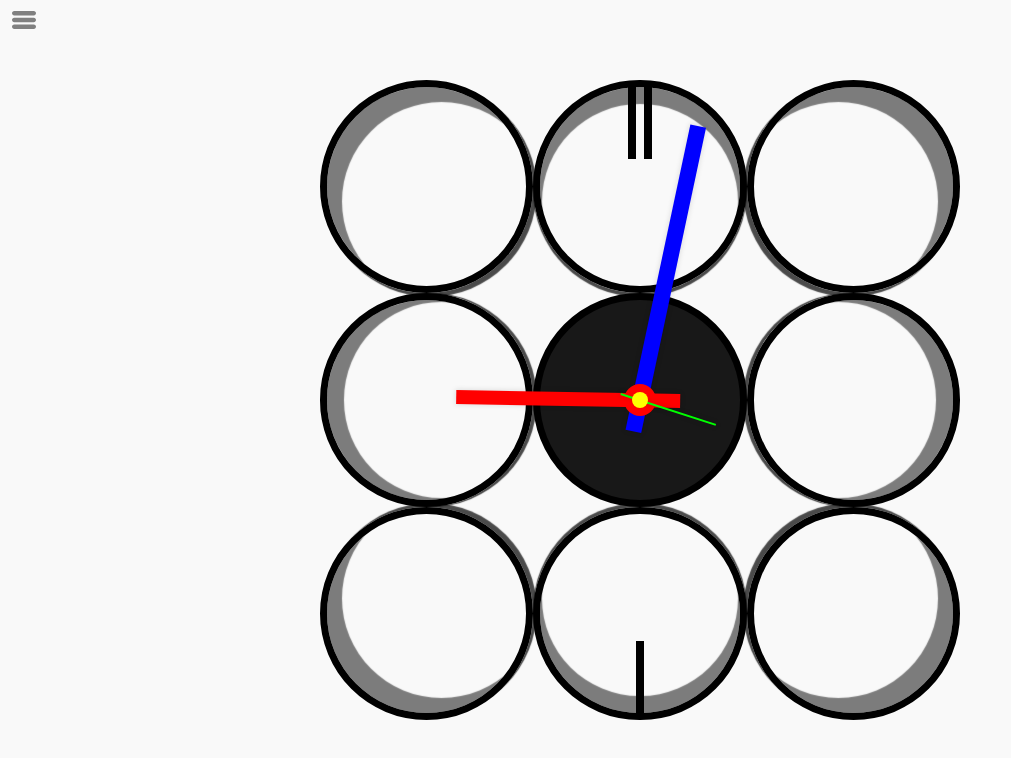
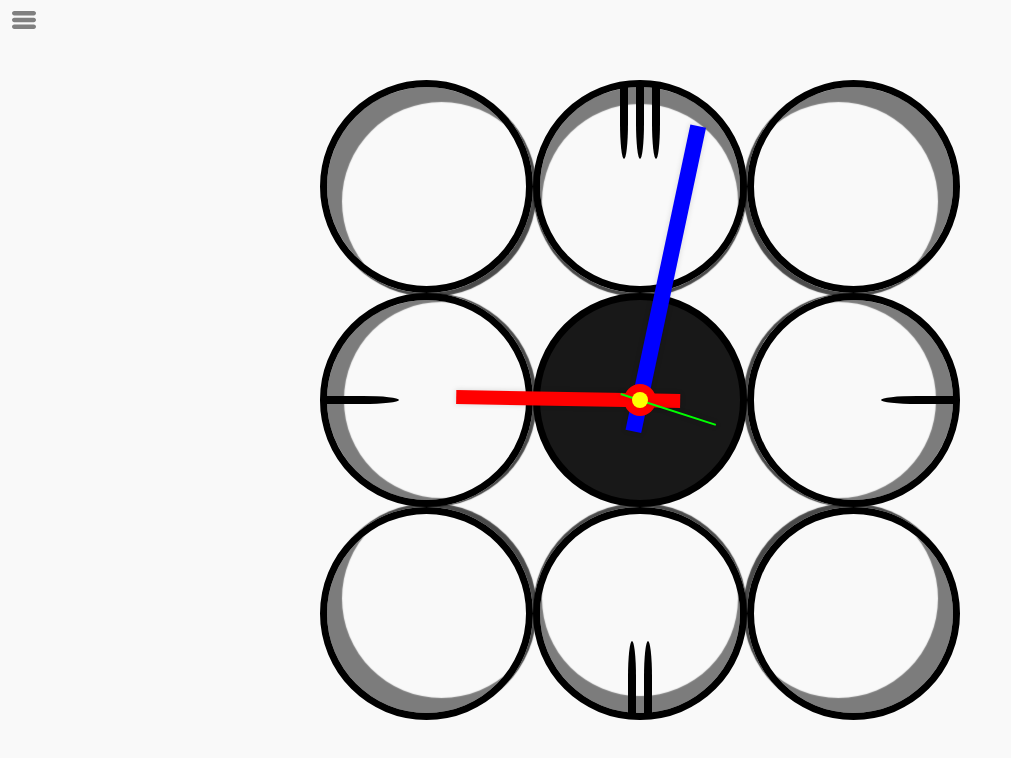
Before and after one commit to koshonson/kayaclock, a React app: page / in a window 1280 px wide. Shown: the top 758 px of the page, without its empty margins (0-1011 px from the left). Built offline with nearby package versions, Linux system fonts and the light colour scheme.

Commit message:
pin style getter implemented

```diff
--- a/src/components/ClockBoard.js
+++ b/src/components/ClockBoard.js
@@ -13,10 +13,7 @@ const ClockBoard = ({ menuVisible }) => {
 		<div className={`clock centered ${menuVisible ? 'clock-open-menu' : ''}`}>
 			<div style={getClockBoardStyle(style)}>
 				<ClockCell type="topLeft" />
-				<ClockCell type="top">
-					<div className="pin pin-top-one"></div>
-					<div className="pin pin-top-two"></div>
-				</ClockCell>
+				<ClockCell type="top" />
 				<ClockCell type="topRight" />
 				<ClockCell type="left" />
 				<ClockCell type="center">
@@ -24,9 +21,7 @@ const ClockBoard = ({ menuVisible }) => {
 				</ClockCell>
 				<ClockCell type="right" />
 				<ClockCell type="bottomLeft" />
-				<ClockCell type="bottom">
-					<div className="pin pin-bottom-one"></div>
-				</ClockCell>
+				<ClockCell type="bottom" />
 				<ClockCell type="bottomRight" />
 			</div>
 		</div>
--- a/src/components/clock/ClockCell.js
+++ b/src/components/clock/ClockCell.js
@@ -1,11 +1,37 @@
 import React, { useContext } from 'react';
 import { styleContext } from '../../context/styleContext';
-import { getClockCellStyle } from '../../styles/clockStyleFunctions';
+import {
+	getClockCellStyle,
+	getClockPinsStyle
+} from '../../styles/clockStyleFunctions';
 
 const ClockCell = ({ type, children }) => {
 	const { style } = useContext(styleContext);
 
-	return <div style={getClockCellStyle({ style, type })}>{children}</div>;
+	const renderPins = ({ style, type }) => {
+		if (!style.clockPins[type]) return;
+		const pins = style.clockPins[type];
+		return pins.map((pin, i) => {
+			return (
+				<div
+					key={`pin-${type}-${i}`}
+					style={getClockPinsStyle({
+						style: pin,
+						type,
+						numPins: pins.length,
+						pinIdx: i
+					})}
+				></div>
+			);
+		});
+	};
+
+	return (
+		<div style={getClockCellStyle({ style, type })}>
+			{renderPins({ style, type })}
+			{children}
+		</div>
+	);
 };
 
 export default ClockCell;
--- a/src/components/menu/MenuSectionCells.js
+++ b/src/components/menu/MenuSectionCells.js
@@ -8,7 +8,7 @@ import Input from '../generic/Input';
 
 const MenuSectionCells = ({ title, type }) => {
 	const { style: currentStyles, setStyle } = useContext(styleContext);
-	const style = clockCellStyler('outer', currentStyles);
+	const style = clockCellStyler('edges', currentStyles);
 	const { topLeft } = currentStyles.clockCells;
 
 	return (
--- a/src/styles/clock.css
+++ b/src/styles/clock.css
@@ -23,3 +23,27 @@
 	width: 1vmin;
 	height: 9vmin;
 }
+
+.pin-left-one {
+	background-color: black;
+	left: 0;
+	top: calc(50% - 0.5vmin + 2vmin);
+	height: 1vmin;
+	width: 9vmin;
+}
+
+.pin-left-two {
+	background-color: black;
+	top: calc(50% - 0.5vmin);
+	left: 0;
+	height: 1vmin;
+	width: 9vmin;
+}
+
+.pin-left-three {
+	background-color: black;
+	top: calc(50% - 0.5vmin - 2vmin);
+	left: 0;
+	height: 1vmin;
+	width: 9vmin;
+}
--- a/src/styles/clockStyleFunctions/clockCell.js
+++ b/src/styles/clockStyleFunctions/clockCell.js
@@ -89,9 +89,9 @@ const setClockCellStyle = ({ type, styles }, currentStyles) => {
 };
 
 const singleCellStyler = (type, currentStyles) => {
-	const changeStyle = styles => setClockCellStyle({ type, styles }, currentStyles);
 	return OPTIONS.reduce((a, v) => {
-		a[v] = value => changeStyle({ [v]: value });
+		a[v] = value =>
+			setClockCellStyle({ type, styles: { [v]: value } }, currentStyles);
 		return a;
 	}, {});
 };
--- /dev/null
+++ b/src/styles/clockStyleFunctions/clockPins.js
@@ -0,0 +1,124 @@
+const getVminValue = value => `${value}vmin`;
+const getPctValue = value => `${value}%`;
+const getOffsetValue = offset => getVminValue(0 - offset);
+const placeCenterPin = ({ width }) => `calc(50% - ${width / 2}vmin)`;
+const getRadiusProperty = position => `border${position}Radius`;
+
+const placeLeftPinDouble = ({ width, gap }) =>
+	`calc(50% - ${width / 2}vmin - ${gap}vmin)`;
+const placeRightPinDouble = ({ width, gap }) =>
+	`calc(50% - ${width / 2}vmin + ${gap}vmin)`;
+const placeLeftPinTriple = ({ width, gap }) =>
+	`calc(50% - ${width / 2}vmin - ${width + gap}vmin)`;
+const placeRightPinTriple = ({ width, gap }) =>
+	`calc(50% - ${width / 2}vmin + ${width + gap}vmin)`;
+
+const TYPE_POSITIONS = {
+	top: { top: 0, left: 1 },
+	left: { top: 1, left: 0 },
+	right: { top: 1, right: 0 },
+	bottom: { bottom: 0, left: 1 }
+};
+
+const getPositionParamsByType = type => {
+	const options = TYPE_POSITIONS[type];
+	const keys = Object.keys(options);
+	return (main, offset) => {
+		return keys.reduce((a, v) => {
+			a[v] = options[v] ? main : offset;
+			return a;
+		}, {});
+	};
+};
+
+// opts Object expects {width, gap} shape (just {width} for the centerPin)
+const getPositionByType = type => {
+	const setPositionParams = getPositionParamsByType(type);
+	return {
+		placeCenterPin: (main, offset) =>
+			setPositionParams(placeCenterPin(main), offset),
+		placeLeftPinDouble: (main, offset) =>
+			setPositionParams(placeLeftPinDouble(main), offset),
+		placeRightPinDouble: (main, offset) =>
+			setPositionParams(placeRightPinDouble(main), offset),
+		placeLeftPinTriple: (main, offset) =>
+			setPositionParams(placeLeftPinTriple(main), offset),
+		placeRightPinTriple: (main, offset) =>
+			setPositionParams(placeRightPinTriple(main), offset)
+	};
+};
+
+const positionGetter = ({ type, numPins }) => {
+	const getPositionStyles = getPositionByType(type);
+	switch (numPins) {
+		case 1:
+			return [
+				({ width }, offset) =>
+					getPositionStyles.placeCenterPin({ width }, offset)
+			];
+		case 2:
+			return [
+				(opts, offset) => getPositionStyles.placeLeftPinDouble(opts, offset),
+				(opts, offset) => getPositionStyles.placeRightPinDouble(opts, offset)
+			];
+		default:
+			return [
+				(opts, offset) => getPositionStyles.placeLeftPinTriple(opts, offset),
+				(opts, offset) => getPositionStyles.placeCenterPin(opts, offset),
+				(opts, offset) => getPositionStyles.placeRightPinTriple(opts, offset)
+			];
+	}
+};
+
+const getDimensionsByType = type => {
+	return ({ width, length }) => {
+		if (type === 'left' || type === 'right') {
+			return { width: getVminValue(length), height: getVminValue(width) };
+		}
+		return { width: getVminValue(width), height: getVminValue(length) };
+	};
+};
+
+const TYPE_RADIUS = {
+	top: { inner: ['BottomLeft', 'BottomRight'], outer: ['TopLeft', 'TopRight'] },
+	left: { inner: ['TopRight', 'BottomRight'], outer: ['TopLeft', 'BottomLeft'] },
+	right: { inner: ['TopLeft', 'BottomLeft'], outer: ['TopRight', 'BottomRight'] },
+	bottom: { inner: ['TopLeft', 'TopRight'], outer: ['BottomLeft', 'BottomRight'] }
+};
+
+const getRadiusByType = type => {
+	const options = TYPE_RADIUS[type];
+	return ({ innerRadius, outerRadius }) => {
+		return ['inner', 'outer'].reduce((a, v) => {
+			options[v].forEach(radius => {
+				a[getRadiusProperty(radius)] =
+					v === 'inner'
+						? getPctValue(innerRadius)
+						: getPctValue(outerRadius);
+			});
+			return a;
+		}, {});
+	};
+};
+
+export const getClockPinsStyle = ({ type, style, numPins, pinIdx }) => {
+	const getDimensionStyles = getDimensionsByType(type);
+	const getRadiusStyles = getRadiusByType(type);
+	const getPositionStyles = positionGetter({ type, numPins });
+
+	const { width, length, gap, color, innerRadius, outerRadius, offset } = style;
+
+	const baseStyles = {
+		position: 'absolute',
+		zIndex: 5,
+		backgroundColor: color
+	};
+	const dimensionStyles = getDimensionStyles({ width, length });
+	const positionStyles = getPositionStyles[pinIdx](
+		{ width, gap },
+		getOffsetValue(offset)
+	);
+	const radiusStyles = getRadiusStyles({ innerRadius, outerRadius });
+
+	return { ...baseStyles, ...dimensionStyles, ...positionStyles, ...radiusStyles };
+};
--- a/src/styles/clockStyleFunctions/defaultStyles.js
+++ b/src/styles/clockStyleFunctions/defaultStyles.js
@@ -190,5 +190,85 @@ export const defaultStyles = {
 			shadowOffset: 0,
 			zIndex: 1
 		}
+	},
+	clockPins: {
+		top: [
+			{
+				color: 'rgb(0,0,0)',
+				width: 1,
+				length: 9,
+				gap: 1,
+				offset: 0,
+				innerRadius: 50,
+				outerRadius: 0,
+				bottomRadius: 0
+			},
+			{
+				color: 'rgb(0,0,0)',
+				width: 1,
+				length: 9,
+				gap: 1,
+				offset: 0,
+				innerRadius: 50,
+				outerRadius: 0,
+				bottomRadius: 0
+			},
+			{
+				color: 'rgb(0,0,0)',
+				width: 1,
+				length: 9,
+				gap: 1,
+				offset: 0,
+				innerRadius: 50,
+				outerRadius: 0,
+				bottomRadius: 0
+			}
+		],
+		left: [
+			{
+				color: 'rgb(0,0,0)',
+				width: 1,
+				length: 9,
+				gap: 1,
+				offset: 0,
+				innerRadius: 50,
+				outerRadius: 0,
+				bottomRadius: 0
+			}
+		],
+		right: [
+			{
+				color: 'rgb(0,0,0)',
+				width: 1,
+				length: 9,
+				gap: 1,
+				offset: 0,
+				innerRadius: 50,
+				outerRadius: 0,
+				bottomRadius: 0
+			}
+		],
+		bottom: [
+			{
+				color: 'rgb(0,0,0)',
+				width: 1,
+				length: 9,
+				gap: 1,
+				offset: 0,
+				innerRadius: 50,
+				outerRadius: 0,
+				bottomRadius: 0
+			},
+			{
+				color: 'rgb(0,0,0)',
+				width: 1,
+				length: 9,
+				gap: 1,
+				offset: 0,
+				innerRadius: 50,
+				outerRadius: 0,
+				bottomRadius: 0
+			}
+		]
 	}
 };
--- a/src/styles/clockStyleFunctions/index.js
+++ b/src/styles/clockStyleFunctions/index.js
@@ -4,3 +4,4 @@ export { getClockHandStyle, clockHandStyler } from './clockHand';
 export { getClockCapStyle, clockCapStyler } from './clockCap';
 export { getClockCellStyle, clockCellStyler } from './clockCell';
 export { getClockBoardStyle } from './clockBoard';
+export { getClockPinsStyle } from './clockPins';
```
